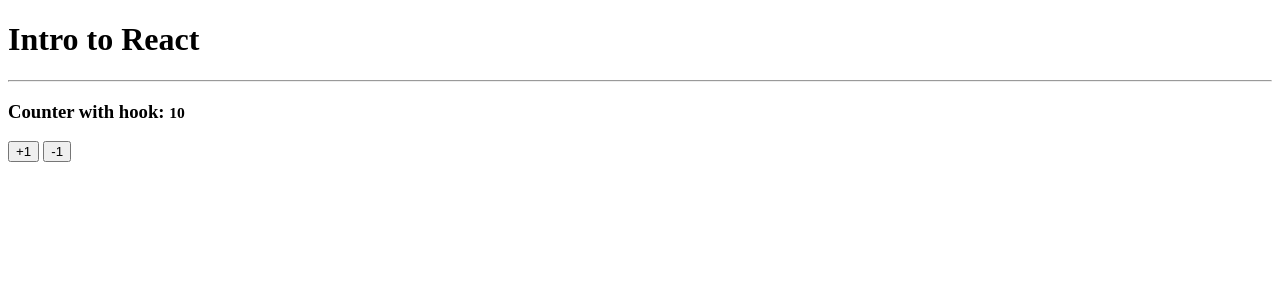
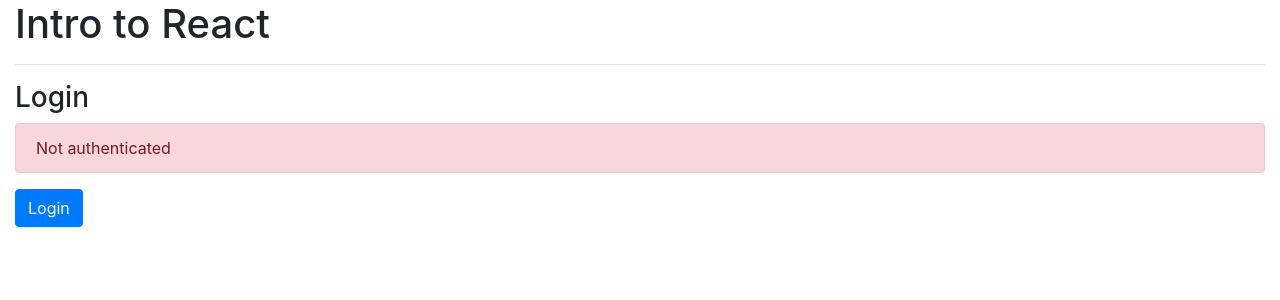
Before and after one commit to RodrigoSHL/practice-react-ts, a React (Create React App) app: page / in a window 1280 px wide. Shown: the top 300 px of the page. Built offline with nearby package versions, Linux system fonts and the light colour scheme.

Commit message:
FEAT: practice with useReducer
Signed-off-by: RodrigoSHL <shl.catalan@gmail.com>

```diff
--- a/public/index.html
+++ b/public/index.html
@@ -24,7 +24,8 @@
       work correctly both with client-side routing and a non-root public URL.
       Learn how to configure a non-root public URL by running `npm run build`.
     -->
-    <title>React App</title>
+    <link rel="stylesheet" href="https://cdn.jsdelivr.net/npm/bootstrap@4.4.1/dist/css/bootstrap.min.css" integrity="sha384-Vkoo8x4CGsO3+Hhxv8T/Q5PaXtkKtu6ug5TOeNV6gBiFeWPGFN9MuhOf23Q9Ifjh" crossorigin="anonymous">
+    <title>React App - Practice</title>
   </head>
   <body>
     <noscript>You need to enable JavaScript to run this app.</noscript>
--- a/src/App.tsx
+++ b/src/App.tsx
@@ -2,19 +2,21 @@
 // import { Function } from "./typescript/Function";
 // import { LiteralObject } from "./typescript/LiteralObject";
 // import { Counter } from "./components/Counter";
-import CounterWithHook from "./components/CounterWithHook";
+// import CounterWithHook from "./components/CounterWithHook";
+import { Login } from "./components/Login";
 
 
 const App = () => {
   return (
-    <div>
+    <div className="container-fluid">
       <h1>Intro to React</h1>
       <hr />
       {/* <BasicTypes/> */}
       {/* <LiteralObject/> */}
       {/* <Function/> */}
       {/* <Counter/> */}
-      <CounterWithHook/>
+      {/* <CounterWithHook/> */}
+      <Login/>
     </div>
   );
 }
--- a/src/components/CounterWithHook.tsx
+++ b/src/components/CounterWithHook.tsx
@@ -1,17 +1,23 @@
-import { useCounter } from '../hook/useCounter'
+import { useCounter } from "../hook/useCounter";
 
 const CounterWithHook = () => {
-
-   const {counter, accumulated} = useCounter();
+  const { counter, accumulated } = useCounter();
   return (
     <>
-    <h3>Counter with hook: <small>{counter}</small></h3>
+      <h3>
+        Counter with hook: <small>{counter}</small>
+      </h3>
       <div>
-        <button onClick={() => accumulated(+1)}>+1</button>
+        <button className="btn btn-primary" onClick={() => accumulated(+1)}>
+          +1
+        </button>
         &nbsp;
-        <button onClick={() => accumulated(-1)}>-1</button>
+        <button className="btn btn-primary" onClick={() => accumulated(-1)}>
+          -1
+        </button>
       </div>
-    </>  )
-}
+    </>
+  );
+};
 
-export default CounterWithHook
+export default CounterWithHook;
--- /dev/null
+++ b/src/components/Login.tsx
@@ -0,0 +1,92 @@
+import { useEffect, useReducer } from "react";
+
+interface IAuthState {
+  validating: boolean;
+  token: string | null;
+  username: string;
+  name: string;
+}
+
+const initialState: IAuthState = {
+  validating: true,
+  token: null,
+  username: "",
+  name: "",
+};
+
+type LoginPayload = {
+  username: string;
+  name: string;
+}
+
+type AuthAction =
+  | { type: "logout" }
+  | { type: "login"; payload: LoginPayload };
+
+const authReducer = (state: IAuthState, action: AuthAction): IAuthState => {
+  switch (action.type) {
+    case "logout":
+      return {
+        validating: false,
+        token: null,
+        name: "",
+        username: "",
+      };
+    case "login":
+      return {
+        validating: false,
+        token: "token",
+        name: action.payload.name,
+        username: action.payload.username,
+      };
+    default:
+      return state;
+  }
+};
+
+export const Login = () => {
+  const [state, dispatch] = useReducer(authReducer, initialState);
+
+  useEffect(() => {
+    setTimeout(() => {
+      dispatch({ type: "logout" });
+    }, 1500);
+  }, []);
+
+  const login = () => {
+    dispatch({type: 'login', payload: {username: "SHL", name: "Rodrigo"}})
+  }
+
+  const logout = () => {
+    dispatch({type: 'logout'})
+  }
+
+  if (state.validating) {
+    return (
+      <>
+        <h3>Login</h3>
+        <div className="alert alert-info">Validating... </div>
+      </>
+    );
+  }
+
+  return (
+    <>
+      <h3>Login</h3>
+
+      {state.token ? (
+        <div className="alert alert-success">
+          Authenticated like: {state.name}
+        </div>
+      ) : (
+        <div className="alert alert-danger">Not authenticated</div>
+      )}
+
+      {state.token ? (
+        <div className="btn btn-danger" onClick={logout}>Logout</div>
+      ) : (
+        <div className="btn btn-primary mr-2" onClick={login}>Login</div>
+      )}
+    </>
+  );
+};
```
